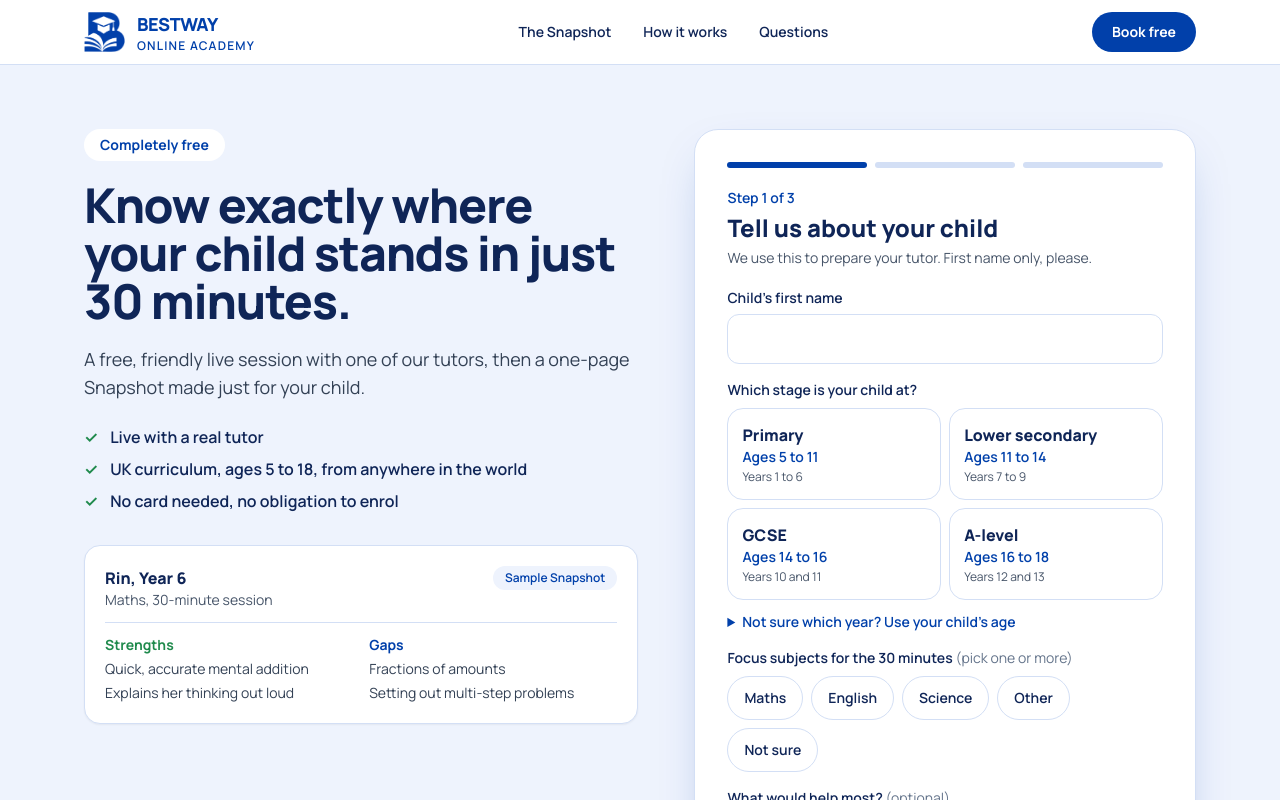
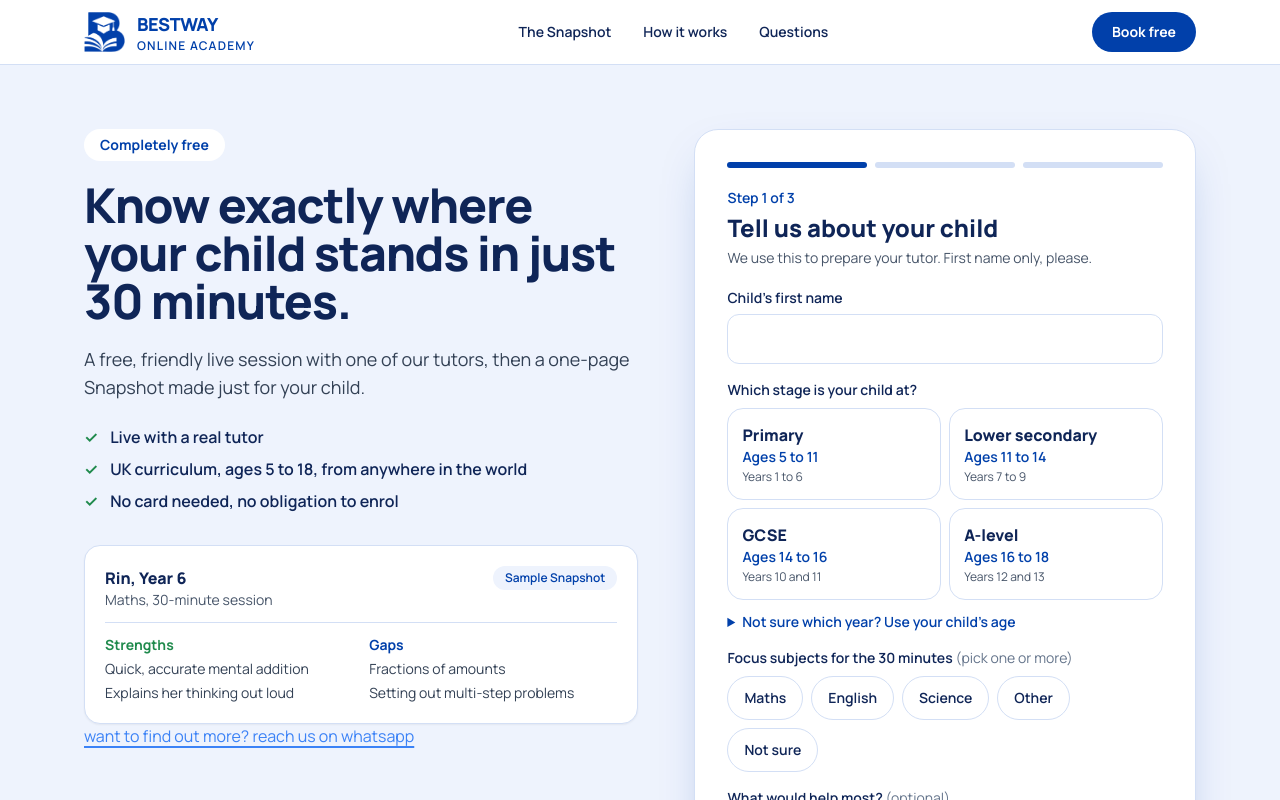
Before and after one commit to iredia039/bestway-academy, a Next.js app: page / in a window 1280 px wide. Shown: the top 800 px of the page. Built offline with nearby package versions, Linux system fonts and the light colour scheme.

Commit message:
add whatsapp to hero section

```diff
--- a/app/page.js
+++ b/app/page.js
@@ -1,4 +1,5 @@
 import BookingForm from "./components/BookingForm";
+import config from './config'
 
 function Logo() {
   return (
@@ -25,14 +26,18 @@ function Nav() {
         <a href="#book" className="rounded-full bg-brand px-5 py-2.5 text-sm font-bold text-white transition-colors hover:bg-brand-dark focus:outline-none focus-visible:ring-2 focus-visible:ring-brand focus-visible:ring-offset-2">
           Book free
         </a>
+
+
       </div>
     </header>
   );
 }
 
 function SampleSheet() {
+  const link = 'https://wa.me//447830740997'
   return (
-    <div className="rounded-2xl border border-line bg-white p-5 shadow-sm" aria-label="Sample Snapshot">
+    <>
+        <div className="rounded-2xl border border-line bg-white p-5 shadow-sm" aria-label="Sample Snapshot">
       <div className="flex items-start justify-between gap-3 border-b border-line pb-3">
         <div>
           <p className="font-extrabold">Rin, Year 6</p>
@@ -57,6 +62,11 @@ function SampleSheet() {
         </div>
       </div>
     </div>
+
+              <a href="https://wa.me//447830740997" className="text-blue-500 underline decoration-2 underline-offset-4">
+            want to find out more? reach us on whatsapp
+          </a>
+    </>
   );
 }
 
```
